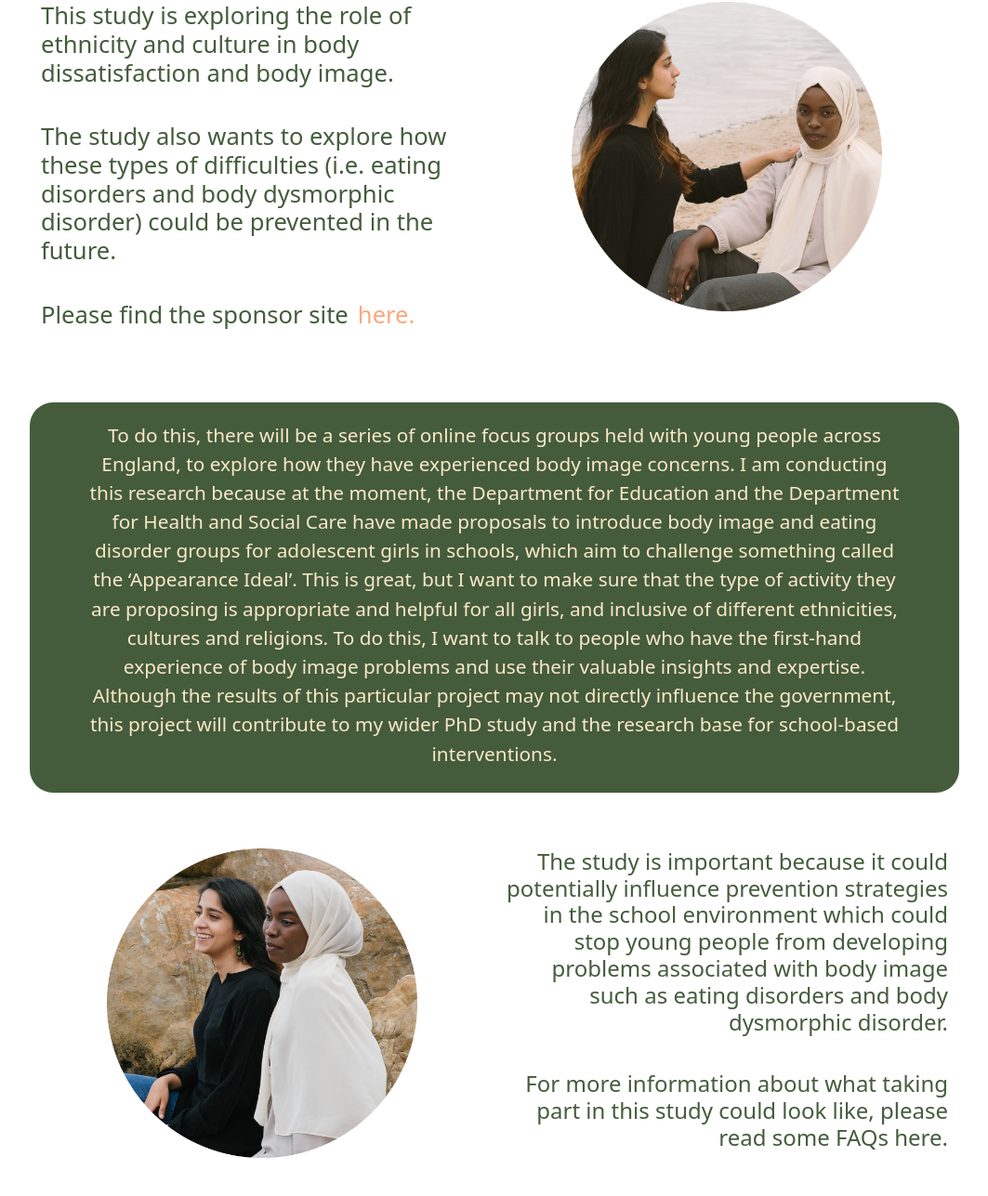
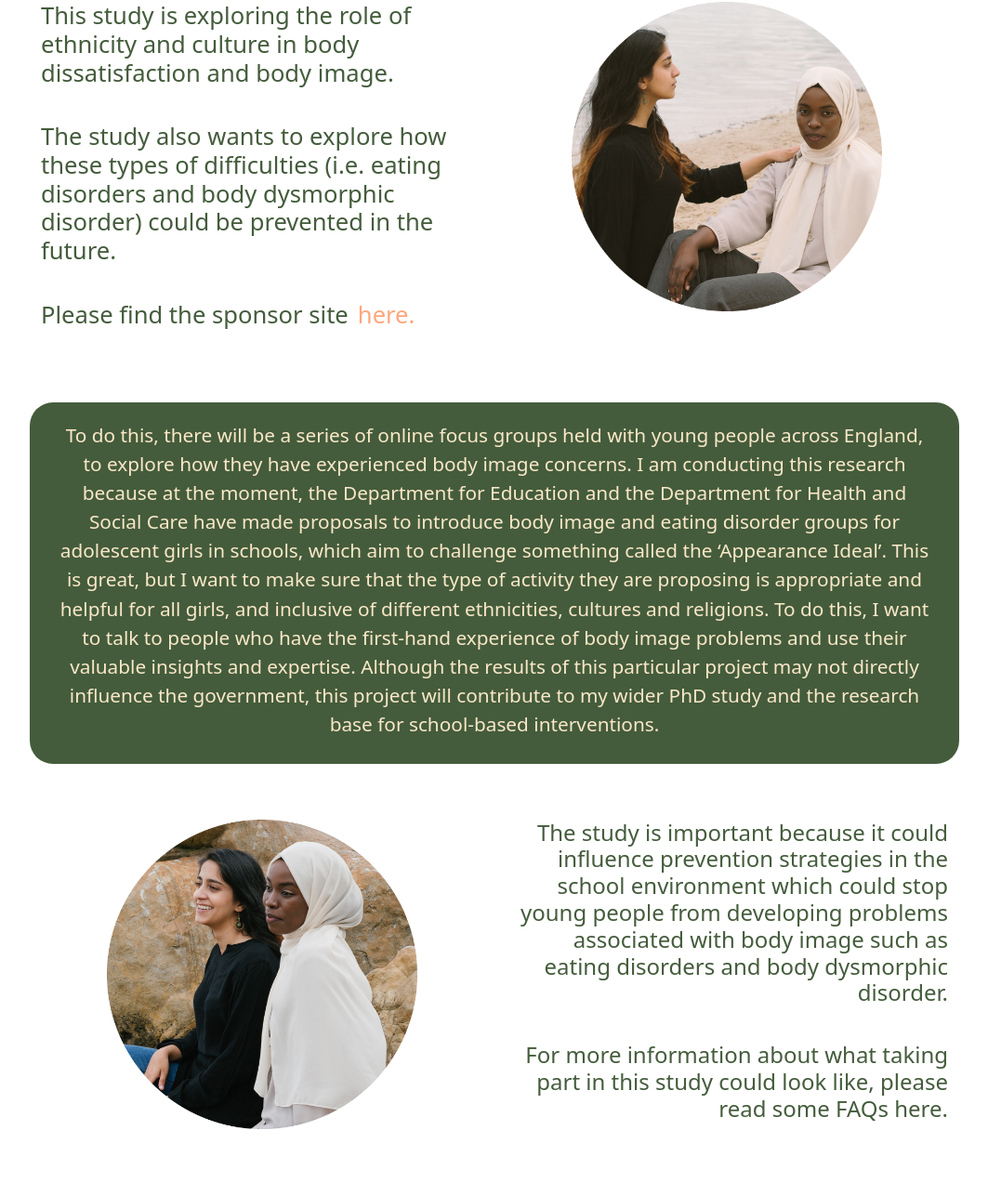
Before and after one commit to davidr49/body-image-study, a Flask app: page /about in a window 1280 px wide. Shown: the part 283-1570 px from the top of the page at 93% size, without its empty margins (108-1171 px from the left). After the commit the page ends 1498 px from the top, so only its background shows below. Run offline with Flask 2, Linux system fonts and the light colour scheme; some libraries are stand-ins or nearby versions.

Commit message:
css adjustment about-content and text edit about.html

```diff
--- a/static/styles.css
+++ b/static/styles.css
@@ -171,7 +171,7 @@ section{
 }
 
 .about-content{
-  padding: 0 40px;
+  padding: 0 10px;
 
 }
 
--- a/templates/about.html
+++ b/templates/about.html
@@ -108,7 +108,7 @@
     </div>
 
     <div class="col-lg-6">
-      <h1 class='about-item' style='font-size:1.5rem; text-align:right'>The study is important because it could potentially influence prevention strategies in the school environment which could stop young people from developing problems associated with body image such as eating disorders and body dysmorphic disorder.</h1>
+      <h1 class='about-item' style='font-size:1.5rem; text-align:right'>The study is important because it could influence prevention strategies in the school environment which could stop young people from developing problems associated with body image such as eating disorders and body dysmorphic disorder.</h1>
 
       <h1 class='about-item' style='font-size:1.5rem; text-align:right'>For more information about what taking part in this study could look like, please read some FAQs here.</h1>
     </div>
```
